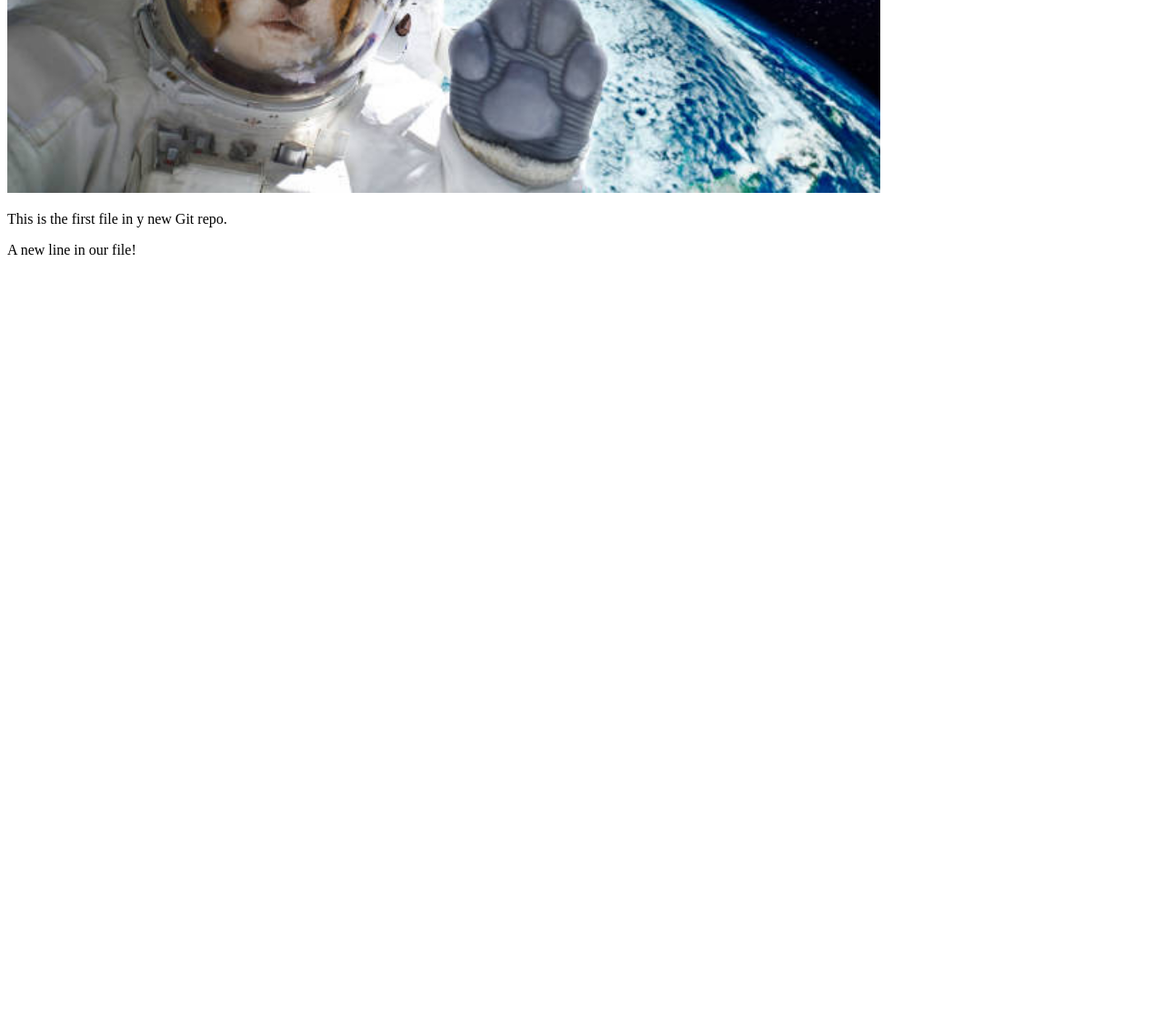
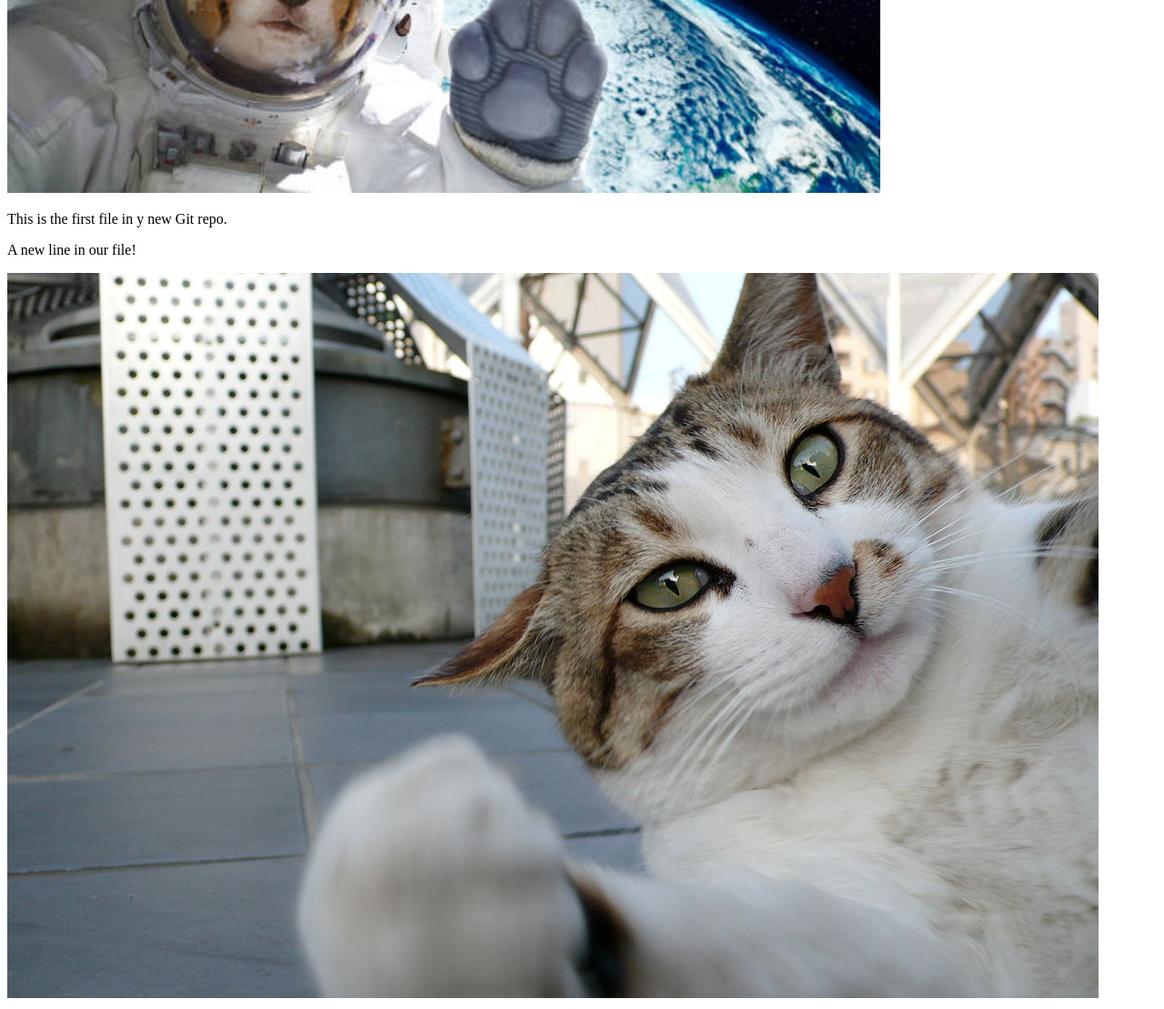
Before and after one commit to Brennen95Personal/Brennen95Personal.github.io, a plain HTML site: page W3ProjectIndex.html in a window 1280 px wide. Shown: the part 503-1612 px from the top of the page at 91% size. Before the commit the page ends 803 px from the top, so only its background shows below. Drawn offline with Linux system fonts and the light colour scheme.

Commit message:
Added new picture

```diff
--- a/W3ProjectIndex.html
+++ b/W3ProjectIndex.html
@@ -11,6 +11,8 @@
 style="width:100%;max-width:960px"></div>
 <p> This is the first file in y new Git repo. </p>
 <p> A new line in our file! </p>
+<div><img src="img_hello_git.jpg" alt = "Hello Git"
+style=""width:100%;max-width:960px"></div>
 
 </body>
 </html>
```
Also changed, not shown: img_hello_git.jpg (added).
